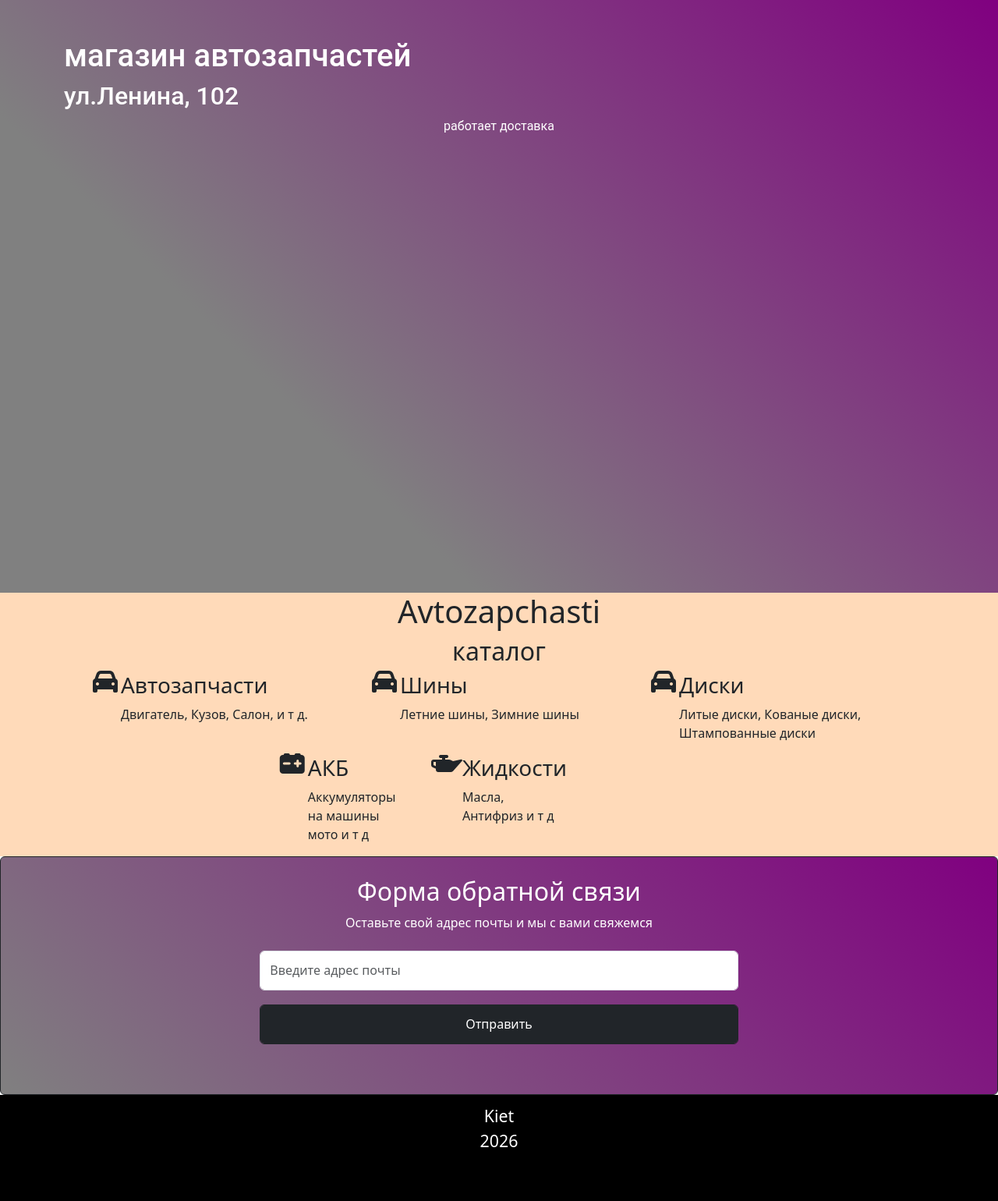
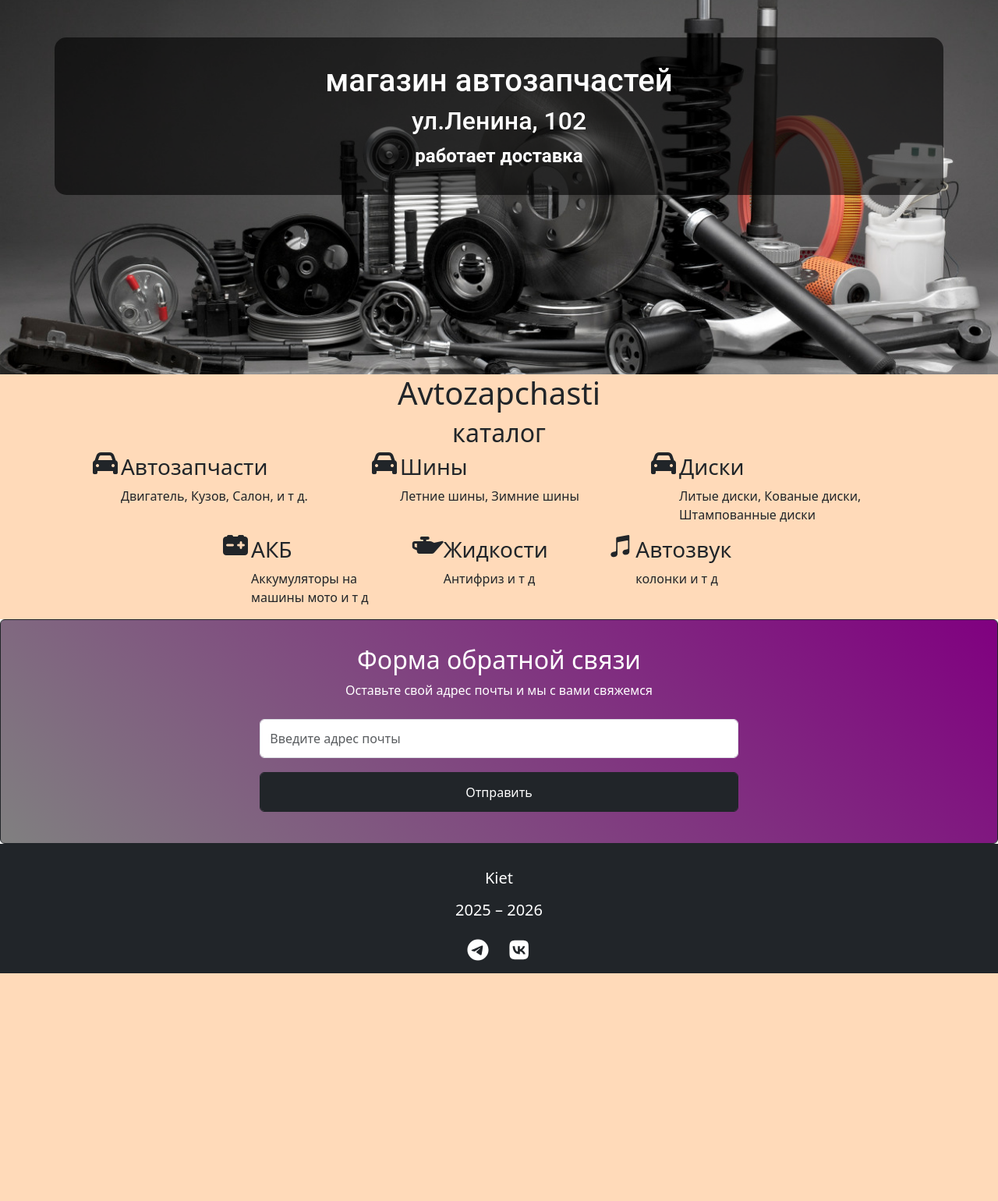
Before and after one commit to ngminkiet/avtozapchasti, a Django app: page / in a window 1280 px wide. Shown: the part 80-1620 px from the top of the page at 78% size. After the commit the page ends 1328 px from the top, so only its background shows below. Run offline with Django 5.2, Linux system fonts and the light colour scheme; some libraries are stand-ins or nearby versions.

Commit message:
17.04.26 сделал главную страницу

```diff
--- a/avtozapchasti/avtozapchasti_app/static/css/fedback.css
+++ b/avtozapchasti/avtozapchasti_app/static/css/fedback.css
@@ -1,7 +1,7 @@
 .feedback {
   background-image: linear-gradient(45deg, gray, purple);
-  padding-top: 2%;
-  padding-bottom: 5%;
+  padding-top: 2rem;
+  padding-bottom: 2.5rem;
   text-align: center;
 }
 
--- a/avtozapchasti/avtozapchasti_app/static/css/footer.css
+++ b/avtozapchasti/avtozapchasti_app/static/css/footer.css
@@ -11,17 +11,31 @@ footer {
   text-align: center;
   padding-left: 5%;
   padding-right: 5%;
-  padding-top: 1%;
-  padding-bottom: 1%;
+  padding-top: 2rem;
+  padding-bottom: 0.5rem;
   width: 30%;
   margin: 0 auto;
+  line-height: 1.55rem;
+  width: 100%;
+}
+
+.footer-text {
+  font-size: 1.25rem;
+  font-weight: 450;
+}
+
+.footer-icons {
+  padding-bottom: 1rem;
+  display: flex;
+  justify-content: center;
+  align-items: center;
 }
 
 .icon {
-  width: 10%;
-  height: 10%;
+  width: 1.75rem;
+  height: 1.75rem;
   fill: white;
-  margin: 6%;
+  margin: 0 0.8rem 0rem 0.8rem;
 }
 
 #telegram:hover {
--- a/avtozapchasti/avtozapchasti_app/static/css/header.css
+++ b/avtozapchasti/avtozapchasti_app/static/css/header.css
@@ -1,23 +1,37 @@
 header {
     background: linear-gradient(45deg, gray 30%, purple);
-    height: 95vh;
+    background-image: url('../img/item.jpg');
+    height: 30rem;
     background-repeat: no-repeat;
     background-size: cover;
     background-position: center;
+    padding-top: 3rem;
+    padding-bottom: 3rem;
 }
 
 .nk-header-title {
-    font-size: 1.3rem;
     display: flex;
     align-items: center;
     justify-content: center;
+    color: white;
 }
 
 .nk-text-header {
     font-size: 1.5rem;
     font-weight: 600;
+    color: white;
 }
 
+.nk-header-bg {
+    display: flex;
+    align-items: center;
+    justify-content: center;
+    flex-direction: column;
+    padding: 2rem;
+    background: rgba(0, 0, 0, 0.60);
+    border-radius: 15px;
+    width: 90%;
+}
 
 .roboto-italic {
   font-family: "Roboto", sans-serif;
@@ -33,6 +47,13 @@ header {
     height: 100%;
     min-width: 100%;
     background: rgba(0, 0, 0, 0.50);
+}
+
+.my-class {
+    margin-top: 5rem;
+    margin-bottom: 5rem;
+    margin-left: 5rem;
+    margin-right: 5rem;
 }
 
 /* Мобильная версия */
--- /dev/null
+++ b/avtozapchasti/avtozapchasti_app/static/js/height.js
@@ -0,0 +1,6 @@
+let bodyHeight = $(document).height() - $('footer').height();
+
+//Если высота экрана сходится с высотой документа
+if($(window).height() == $(document).height()) {
+    $('main').css('height', bodyHeight + 'px');
+}
--- a/avtozapchasti/avtozapchasti_app/templates/base.html
+++ b/avtozapchasti/avtozapchasti_app/templates/base.html
@@ -1,5 +1,5 @@
 {% load static %}<!DOCTYPE html>
-<html lang="en">
+<html lang="ru">
 <head>
     <meta charset="UTF-8">
     <meta name="viewport" content="width=device-width, initial-scale=1.0">
@@ -12,7 +12,7 @@
     <link rel="stylesheet" href={% static 'css/interesting.css' %}>
 
     {% block css %}{% endblock %}
-    <link rel="stylesheet" href="{% static 'css/footer.css' %}">
+    <link rel="stylesheet" href={% static 'css/footer.css' %}>
 </head>
 <body>
     {% include 'navbar.html' %}
@@ -24,5 +24,8 @@
     {% include 'footer.html' %}
     <script src="https://cdn.jsdelivr.net/npm/bootstrap@5.3.8/dist/js/bootstrap.bundle.min.js" integrity="sha384-FKyoEForCGlyvwx9Hj09JcYn3nv7wiPVlz7YYwJrWVcXK/BmnVDxM+D2scQbITxI" crossorigin="anonymous"></script>
     <script src="https://ajax.googleapis.com/ajax/libs/jquery/3.7.1/jquery.min.js"></script>
+
+    <script src={% static 'js/svg-paste.js' %}></script>
+    <script src={% static 'js/height.js' %}></script>
 </body>
 </html>
--- a/avtozapchasti/avtozapchasti_app/templates/footer.html
+++ b/avtozapchasti/avtozapchasti_app/templates/footer.html
@@ -1,16 +1,20 @@
-<footer>
+
+<!-- Подвал -->
+<footer class="bg-dark">
     <div class="container">
         <div class="row">
-			<div class="col-lg-12">
+            <div class="col-12">
                 <div class="footer-info">
-					Kiet
-					<br>
-					2026
-					<br>
-					<a href="https://t.me/suyargulov" target="_blank"><svg class="icon" id="telegram" viewBox="0 0 496 512"></svg></a>
+                    <p id="author" class="footer-text">Kiet</p>
+                    <p id="years" class="footer-text">2025 – 2026</p>
+                </div>
+            </div>
+        </div>
+        <div class="row footer-icons">
+            <div class="col-12 d-flex justify-content-center">
+                <a href="" target="_blank"><svg class="icon" id="telegram" viewBox="0 0 496 512"></svg></a>
                 <a href="#" target="_blank"><svg class="icon" id="vk" viewBox="0 0 496 512"></svg></a>
             </div>
         </div>
     </div>
-	</div>
 </footer>
--- a/avtozapchasti/avtozapchasti_app/templates/index.html
+++ b/avtozapchasti/avtozapchasti_app/templates/index.html
@@ -11,19 +11,26 @@
 
 {% block content %}
     <header>
-        <div class="container text-white pt-5 roboto-italic es-header-bg">
-            <h1 class="es-header-title">
+        <div class="container roboto-italic nk-header-bg">
+            <div class="row">
+                <h1 class="nk-header-title">
                     магазин автозапчастей
                 </h1>
-            <h2 class="es-header-title">
+            </div>
+            <div class="row">
+                <h2 class="nk-header-title">
                     ул.Ленина, 102
                 </h2>
-            <div class="es-text-header text-center">
+            </div>
+            <div class="row">
+                <div class="nk-text-header text-center">
                     работает доставка
+                </div>
             </div>
         </div>
     </header>
 
+   <!-- Блок интересное -->
    <section class="nk-interesting">
         <div class="container">
             <div class="row">
@@ -87,9 +94,18 @@
                                 </div>
                                 <div class="nk-interesting-text">
                                     <h3>Жидкости</h3>
-                                    <p>Масла, Антифриз и т д</p>
+                                <p>Антифриз и т д</p>
                             </div>
                         </div>
+                    </div>
+                    <div class="col-4">
+                        <div class="d-flex">
+                            <div class="nk-interesting-icon">
+                                <i class="fa-brands fa-itunes-note fa-2xl"></i>
+                            </div>
+                            <div class="nk-interesting-text">
+                                <h3>Автозвук</h3>
+                                <p>колонки и т д</p>
                             </div>
                         </div>
                     </div>
@@ -97,6 +113,7 @@
             </div>
         </div>
     </section>
+
 
 <section class="feedback form-control btn btn-dark">
 		<div class="container">
--- a/avtozapchasti/avtozapchasti_app/templates/sections/engine.html
+++ /dev/null
@@ -1,6 +0,0 @@
-{% extends 'base.html' %}
-{% load static %}
-
-{% block title %}Двигатель{% endblock %}
-
-{% endblock %}
```
Also changed, not shown: avtozapchasti/avtozapchasti_app/static/css/catalog.css (added, +53 -0 lines), avtozapchasti/avtozapchasti_app/static/js/img-change.js (added, +12 -0 lines), avtozapchasti/avtozapchasti_app/templates/item_template.html (+19 -2 lines), avtozapchasti/avtozapchasti_app/templates/sections/catalog.html (added, +37 -0 lines), avtozapchasti/avtozapchasti_app/static/img/item.jpg (added). Lines whose indentation alone changed are shown as unchanged.
